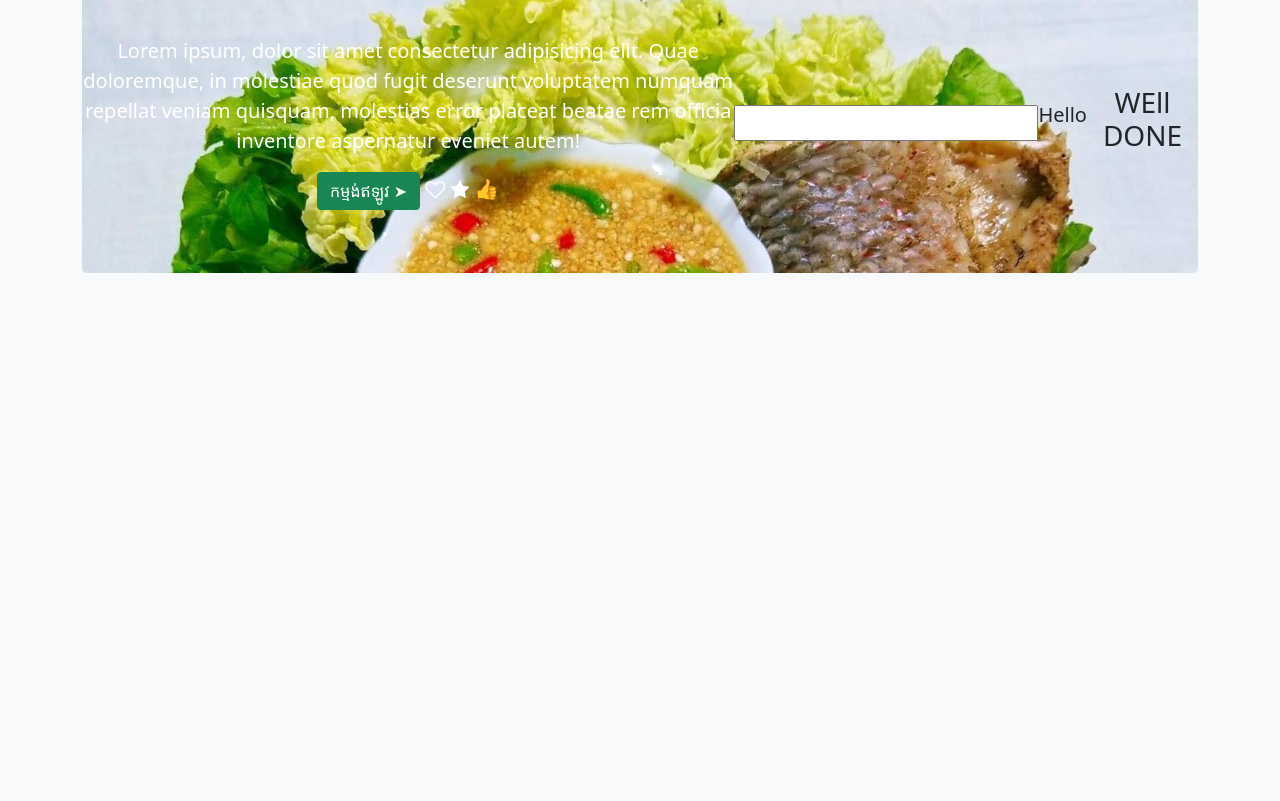
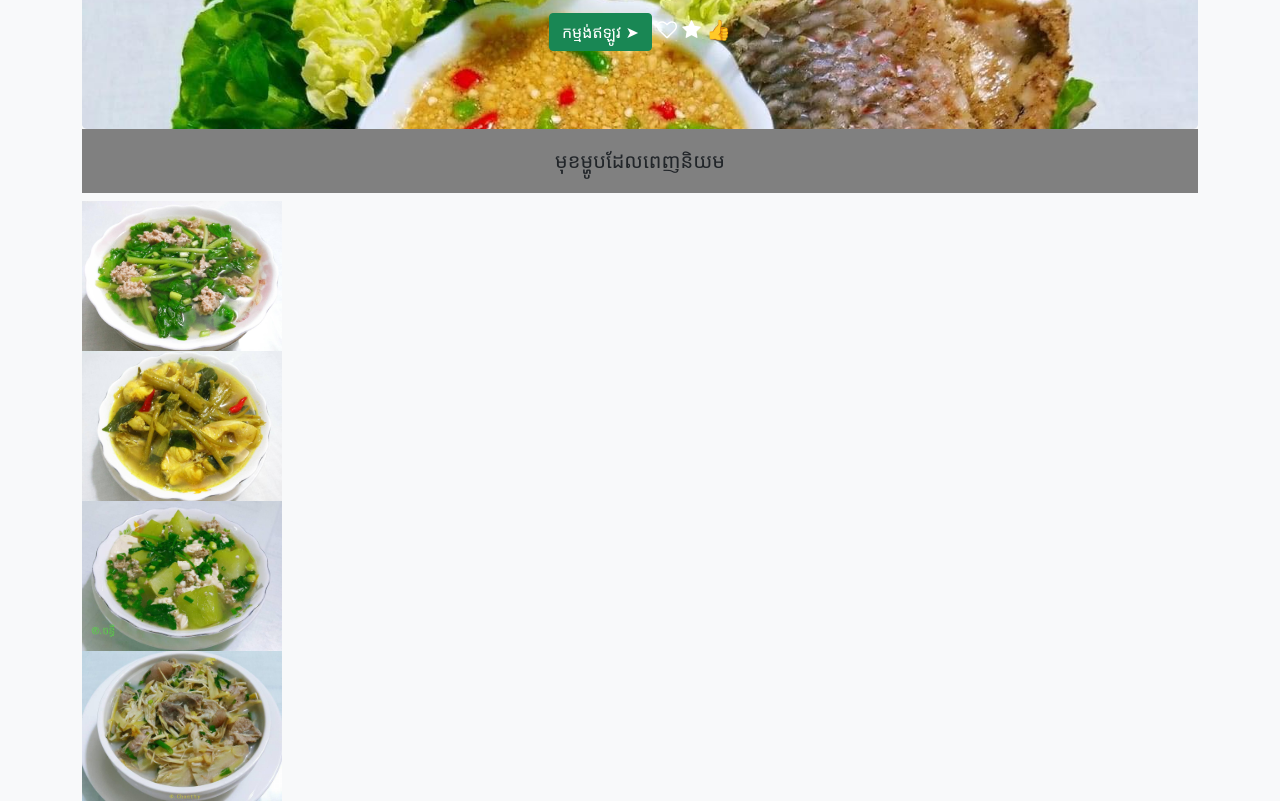
Before and after one commit to chum-ch/project-share, a plain HTML site: page index.html in a window 1280 px wide. Shown: the part 737-1538 px from the top of the page. Before the commit the page ends 1010 px from the top, so only its background shows below. Drawn offline with nearby package versions, Linux system fonts and the light colour scheme; a web font is replaced by a local one.

Commit message:
fourgrid

```diff
--- a/css/style.css
+++ b/css/style.css
@@ -25,3 +25,29 @@ nav {
       margin-top: 10px;
   }
 }
+img {
+  width: 200px;
+}
+h5 {
+  text-align: center;
+  padding: 20px;
+  background: gray;
+}
+/* .four-boxs {
+  display: grid;
+  grid-template-columns: repeat(4,fr);
+  grid-template-areas:
+  'first-b' 'second-b' 'third-b' 'fourth-b';
+}
+.first-b {
+  grid-area: first-b;
+}
+.second-b {
+  grid-area: second-b;
+}
+.third-b {
+  grid-area: third-b;
+}
+.fourth-b {
+  grid-area: fourth-b;
+} */
--- a/index.html
+++ b/index.html
@@ -78,9 +78,16 @@
         <span>&#128077;</span>
       </div>
       <!-- from  -->
-      <input type="text">
-      <p>Hello</p>
-      <h3>WEll DONE</h3>
+
+    </div>
+
+
+    <h5>មុខម្ហូបដែលពេញនិយម</h5>
+    <div class="four-boxs">
+      <div class="first-b"><img src="img/food2.jpg" alt=""></div>
+      <div class="second-b"><img src="img/food3.jpg" alt=""></div>
+      <div class="third-b"><img src="img/food4.jpg" alt=""></div>
+      <div class="fourth-b"><img src="img/food5.jpg" alt=""></div>
     </div>
 </body>
 </html>
```
